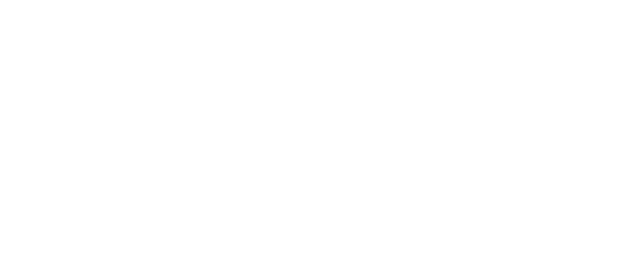
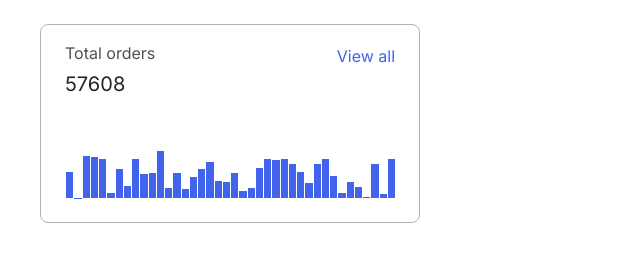
Before and after one commit to js-tasks-ru/htmlcss-20230411_alexandr-baranchugov, a website: page 04-lection2/01-histogram/index.html in a window 1280 px wide. Shown: the whole page, without its empty margins (0-640 px from the left). Drawn offline with nearby package versions, Linux system fonts and the light colour scheme.

Commit message:
Feature: Histogram [ref: task-4]

```diff
--- a/04-lection2/01-histogram/histogram.css
+++ b/04-lection2/01-histogram/histogram.css
@@ -0,0 +1,47 @@
+.histogram {
+    --padding-sides: 24px;
+
+    border: 1px solid var(--grey-3);
+    border-radius: 8px;
+    display: flex;
+    justify-content: space-between;
+    flex-direction: column;
+    height: 157px;
+    padding: 16px var(--padding-sides) var(--padding-sides) ;
+    position: relative;
+}
+.histogram__title {
+    font-weight: 400;
+    margin: 0 0 6px;
+    opacity: 0.8;
+}
+
+.histogram__counter {
+    font-size: 20px;
+    line-height: 26px;
+}
+
+.histogram__link {
+    color: var(--primary);
+    position: absolute;
+    right: var(--padding-sides);
+    text-decoration: none;
+    top: 19px;
+}
+
+.histogram__columns {
+    align-items: flex-end;
+    display: flex;
+    gap: 1px;
+    height: 50px;
+}
+
+.histogram__column {
+    background: var(--primary);
+    flex: 1 1 auto;
+    transition: background-color .25s;
+}
+
+.histogram__column:hover {
+    background: var(--primary_dark);
+}
--- a/04-lection2/01-histogram/index.html
+++ b/04-lection2/01-histogram/index.html
@@ -4,8 +4,46 @@
 <head>
   <link rel="stylesheet" href="../../assets/css/main.css">
   <link rel="stylesheet" href="./histogram.css">
+  <title>Task 4 - Histogram</title>
+
+  <style>
+      .histogram-container {
+          padding: 24px 40px;
+          width: 380px;
+      }
+  </style>
 </head>
 <body>
+<div class="histogram-container">
+  <div class="histogram">
+    <div class="histogram__header">
+      <h3 class="histogram__title">Total orders</h3>
+      <div class="histogram__counter">000000</div>
+    </div>
+    <div class="histogram__columns">
+      <div class="histogram__columns"></div>
+    </div>
 
+    <a href="#" class="histogram__link">View all</a>
+  </div>
+</div>
+
+<script>
+  const columnsCount = Math.round(Math.random() * 10) + 30;
+  const columnsContainer = document.querySelector('.histogram__columns');
+
+  for (let i = 0; i <= columnsCount; i++) {
+    const columnValue = `${Math.round(Math.random() * 100)}%`;
+    const columnElement = document.createElement('div');
+
+    columnElement.classList.add('histogram__column');
+    columnElement.style.height = columnValue;
+    columnElement.setAttribute('title', columnValue);
+
+    columnsContainer.append(columnElement);
+  }
+
+  document.querySelector('.histogram__counter').innerHTML = Math.round(Math.random() * 10000) + 50000;
+</script>
 </body>
 </html>
--- /dev/null
+++ b/assets/css/colors.css
@@ -0,0 +1,22 @@
+:root {
+    --white: #ffffff;
+    --black: #212429;
+    --pink: #F784AD;
+    --purple: #7048E8;
+    --purple_dark: #5028C6;
+    --blue: #4263EB;
+    --blue_dark: #2342C0;
+    --red: #F03D3E;
+    --grey-1: #F8F9FA;
+    --grey-2: #DDE2E5;
+    --grey-3: #ACB5BD;
+    --grey-4: #495057;
+
+    --error: var(--red);
+    --success: var(--blue);
+
+    --primary: var(--blue);
+    --primary_dark: var(--blue_dark);
+    --secondary: var(--purple);
+    --secondary_dark: var(--purple_dark);
+}
--- a/assets/css/main.css
+++ b/assets/css/main.css
@@ -1,24 +1,10 @@
+@import "../../node_modules/normalize.css/normalize.css";
 @import '../fonts/fonts.css';
-
-:root {
-    --white: #ffffff;
-    --black: #212429;
-    --pink: #F784AD;
-    --purple: #7048E8;
-    --blue: #374FC7;
-    --red: #F03D3E;
-    --grey-1: #F8F9FA;
-    --grey-2: #DDE2E5;
-    --grey-3: #ACB5BD;
-    --grey-4: #495057;
-
-    --error: var(--red);
-    --success: var(--blue);
-
-    --primary: var(--blue);
-    --secondary: var(--purple);
-}
+@import "./colors.css";
 
 * {
-    font-family: 'Roboto', sans-serif;
+    color: var(--black);
+    font-family: var(--font-inter);
+    font-size: 16px;
+    line-height: 24px;
 }
--- a/assets/fonts/fonts.css
+++ b/assets/fonts/fonts.css
@@ -1 +1,7 @@
 @import url('https://fonts.googleapis.com/css2?family=Roboto:ital,wght@0,100;0,300;0,400;0,500;0,700;0,900;1,100;1,300;1,400;1,500;1,700;1,900&display=swap');
+@import url('https://fonts.googleapis.com/css2?family=Inter:ital,wght@0,100;0,300;0,400;0,500;0,700;0,900;1,100;1,300;1,400;1,500;1,700;1,900&display=swap');
+
+:root {
+    --font-roboto: 'Roboto', sans-serif;
+    --font-inter: 'Inter', var(--font-roboto);
+}
```
Lines whose indentation alone changed are shown as unchanged.
